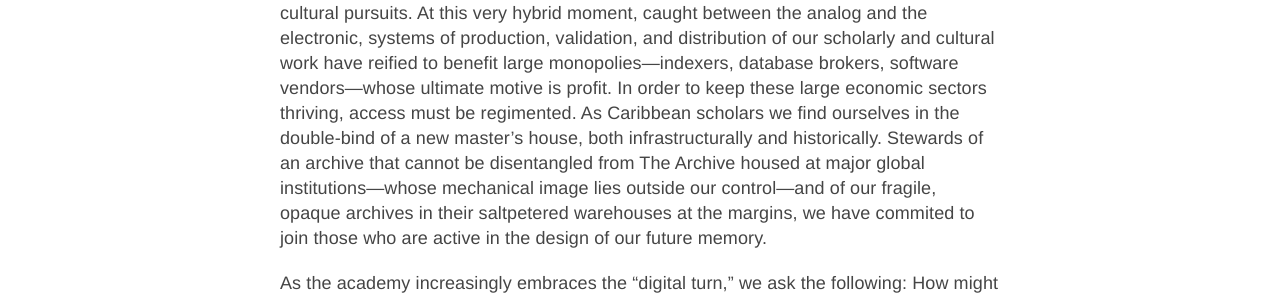
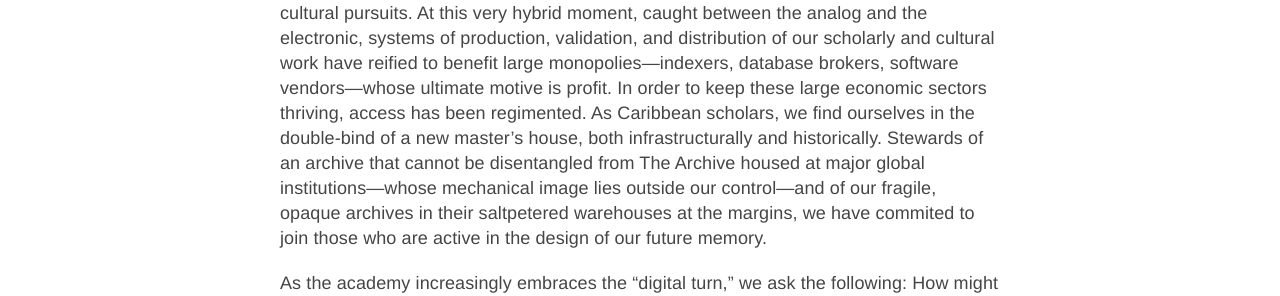
Before and after one commit to archipelagosjournal/archipelagos, a Jekyll site: the page built from about.md, in a window 1280 px wide. Shown: the part 950-1246 px from the top of the page. Built offline with Jekyll 4.4.1, drawn with Linux system fonts in a browser that asks for light colours; some of the changed text lies outside the part shown.

Commit message:
made minor text edits

```diff
--- a/about.md
+++ b/about.md
@@ -44,8 +44,8 @@ moment, caught between the analog and the electronic, systems of
 production, validation, and distribution of our scholarly and cultural
 work have reified to benefit large monopolies—indexers, database
 brokers, software vendors—whose ultimate motive is profit. In order to
-keep these large economic sectors thriving, access must be regimented.
-As Caribbean scholars we find ourselves in the double-bind of a new
+keep these large economic sectors thriving, access has been regimented.
+As Caribbean scholars, we find ourselves in the double-bind of a new
 master's house, both infrastructurally and historically. Stewards of an
 archive that cannot be disentangled from The Archive housed at major
 global institutions—whose mechanical image lies outside our control—and
```
